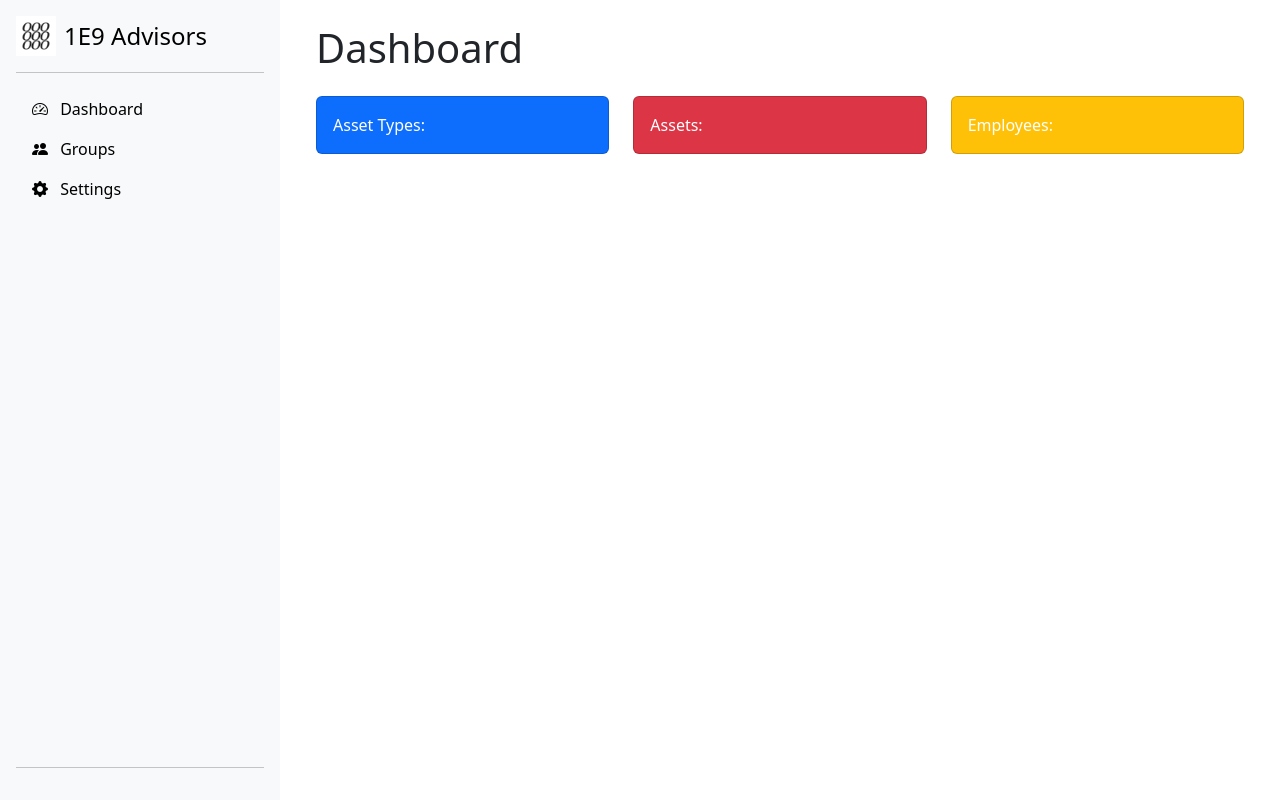
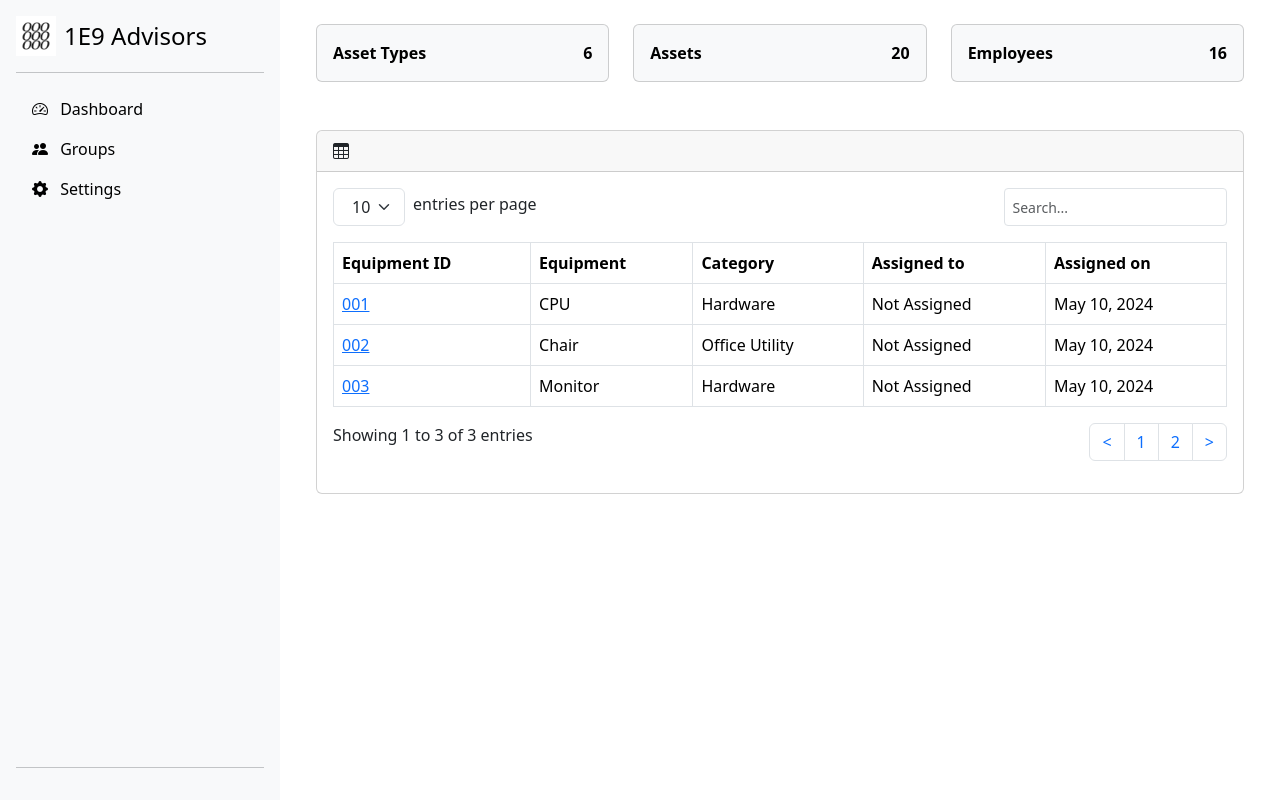
Before and after one commit to e9mgund/inventory-management, a Django app: page /newbase/ in a window 1280 px wide. Run offline with Django 4.2, Linux system fonts and the light colour scheme; some libraries are stand-ins or nearby versions.

Commit message:
Added more pages

```diff
--- a/inventory_management/inventorymanager/templates/inventorymanager/new_base.html
+++ b/inventory_management/inventorymanager/templates/inventorymanager/new_base.html
@@ -15,6 +15,13 @@
         #navbar {
             height: 100vh;
         }
+        .entries {
+            padding-left: 1.125rem;
+            padding-right: 2.125rem;
+            margin-right: 0.25rem;
+            max-width: 4.5rem;
+        }
+
     </style>
 </head>
 <body>
@@ -43,21 +50,102 @@
         <div class="container-fluid">
             <main>
                 <div class="container-fluid px-4">
-                    <h1 class="mt-4 mb-4">Dashboard</h1>
-                    <div class="row">
+                    <div class="row mt-4 mb-4">
                         <div class="col-xl-4 col-md-12">
-                            <div class="card bg-primary text-white mb-4">
-                                <div class="card-body">Asset Types: </div>
+                            <div class="card bg-body-tertiary text-black mb-4">
+                                <div class="d-flex justify-content-between card-body fw-bold">
+                                    <div>
+                                        Asset Types
+                                    </div>
+                                    <div>
+                                        6
+                                    </div>
+                                </div>
                             </div>
                         </div>
                         <div class="col-xl-4 col-md-12">
-                            <div class="card bg-danger text-white mb-4">
-                                <div class="card-body">Assets: </div>
+                            <div class="card bg-body-tertiary text-black mb-4">
+                                <div class="d-flex justify-content-between card-body fw-bold">
+                                    <div>
+                                        Assets
+                                    </div>
+                                    <div>
+                                        20
+                                    </div>
+                                </div>
                             </div>
                         </div>
                         <div class="col-xl-4 col-md-12">
-                            <div class="card bg-warning text-white mb-4">
-                                <div class="card-body">Employees: </div>
+                            <div class="card bg-body-tertiary text-black mb-4">
+                                <div class="d-flex justify-content-between card-body fw-bold">
+                                    <div>
+                                        Employees
+                                    </div>
+                                    <div>
+                                        16
+                                    </div>
+                                </div>
+                            </div>
+                        </div>
+                    </div>
+                </div>
+                <div class="container-fluid px-4">
+                    <div class="card mb-4">
+                        <div class="card-header"><i class="bi bi-table"></i> </div>
+                        <div class="card-body">
+                            <div class="">
+                                <div class="d-flex justify-content-between mb-3">
+                                        <label for="" class="d-flex">
+                                            <select name="" id="" class="form-select entries">
+                                                <option value="5">5</option>
+                                                <option value="10" selected>10</option>
+                                                <option value="25">25</option>
+                                                <option value="50">50</option>
+                                            </select>
+                                            <span class="m-1">entries per page</span>
+                                        </label>
+                                        <input type="search" placeholder="Search..." title="search within table" aria-label="Search" class="form-control form-control-sm w-25" >
+                                </div>
+                                <div class="mb-1">
+                                    <table class="table table-hover table-bordered fw-normal">
+                                        <thead>
+                                            <th>Equipment ID</th>
+                                            <th>Equipment</th>
+                                            <th>Category</th>
+                                            <th>Assigned to</th>
+                                            <th>Assigned on</th>
+                                        </thead>
+                                        <tbody>
+                                            <tr><td><a class="first-col" href="#">001</a></td>
+                                                <td>CPU</td>
+                                                <td>Hardware</td>
+                                                <td>Not Assigned</td>
+                                                <td>May 10, 2024</td>
+                                            </tr>
+                                            <tr><td><a class="first-col" href="#">002</a></td>
+                                                <td>Chair</td>
+                                                <td>Office Utility</td>
+                                                <td>Not Assigned</td>
+                                                <td>May 10, 2024</td>
+                                            </tr>
+                                            <tr><td><a class="first-col" href="#">003</a></td>
+                                                <td>Monitor</td>
+                                                <td>Hardware</td>
+                                                <td>Not Assigned</td>
+                                                <td>May 10, 2024</td></tr>
+                                        </tbody>
+                                    </table>
+                                </div>
+                                <div class="d-flex justify-content-between mb-0">
+                                    <div>Showing 1 to 3 of 3 entries</div>
+                                    <div><ul class="pagination">
+                                        <li class="page-item"><a href="" class="page-link"><</a></li>
+                                        <li class="page-item"><a href="" class="page-link">1</a></li>
+                                        <li class="page-item"><a href="" class="page-link">2</a></li>
+                                        <li class="page-item"><a href="" class="page-link">></a></li>
+                                    </ul></div>
+
+                                </div>
                             </div>
                         </div>
                     </div>
--- a/inventory_management/inventorymanager/urls.py
+++ b/inventory_management/inventorymanager/urls.py
@@ -6,7 +6,7 @@ from django.views import generic
 app_name = "inventorymanager"
 
 urlpatterns = [
-    path("",views.AssetTypeView.as_view(),name="overview"),
+    path("overview/",views.AssetTypeView.as_view(),name="overview"),
     path("login/",generic.TemplateView.as_view(template_name="inventorymanager/login.html")),
     path("register/",generic.TemplateView.as_view(template_name="inventorymanager/register.html"),name="register"),
     path("settings/",generic.TemplateView.as_view(template_name="inventorymanager/settings.html")),
```
